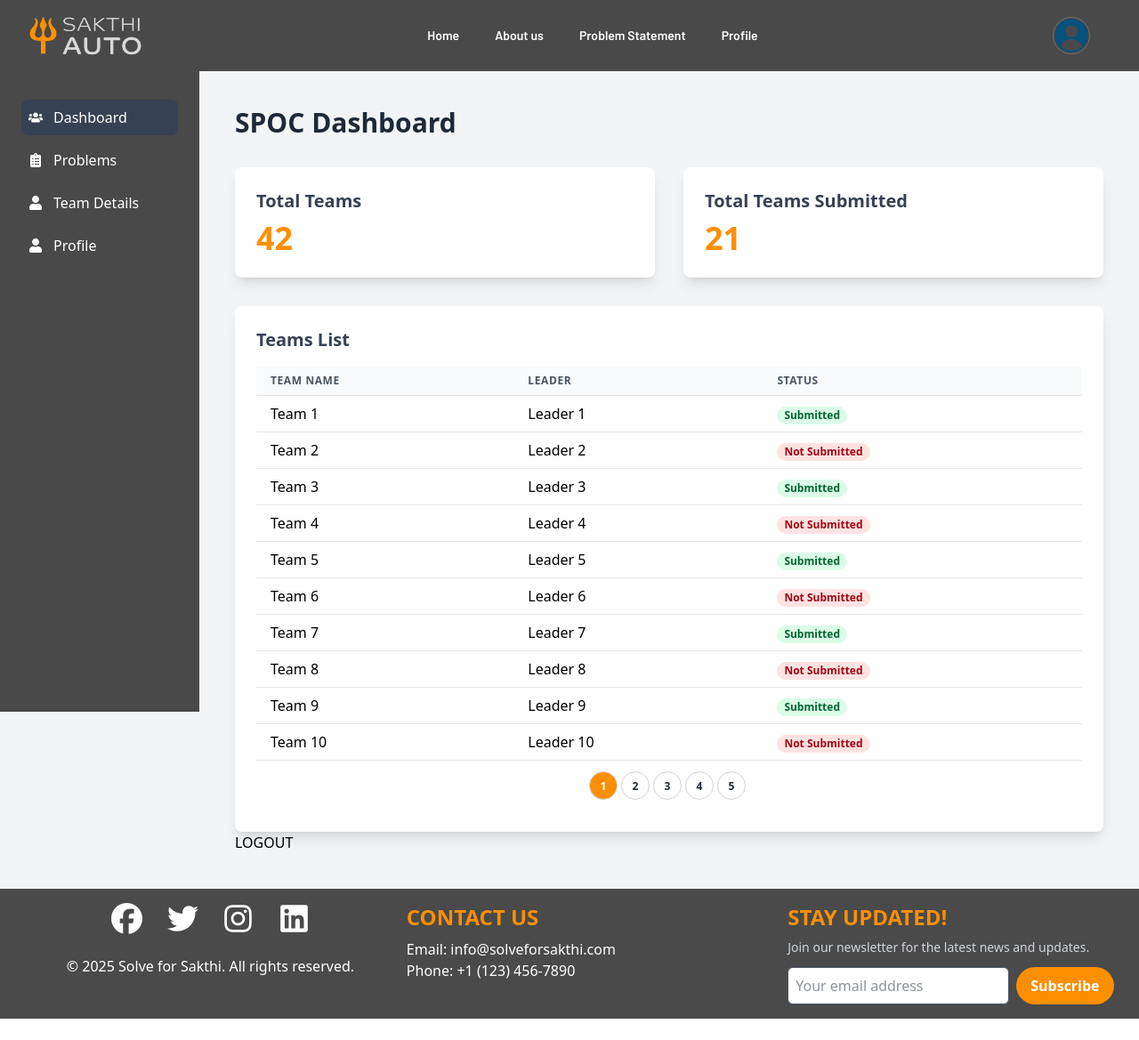
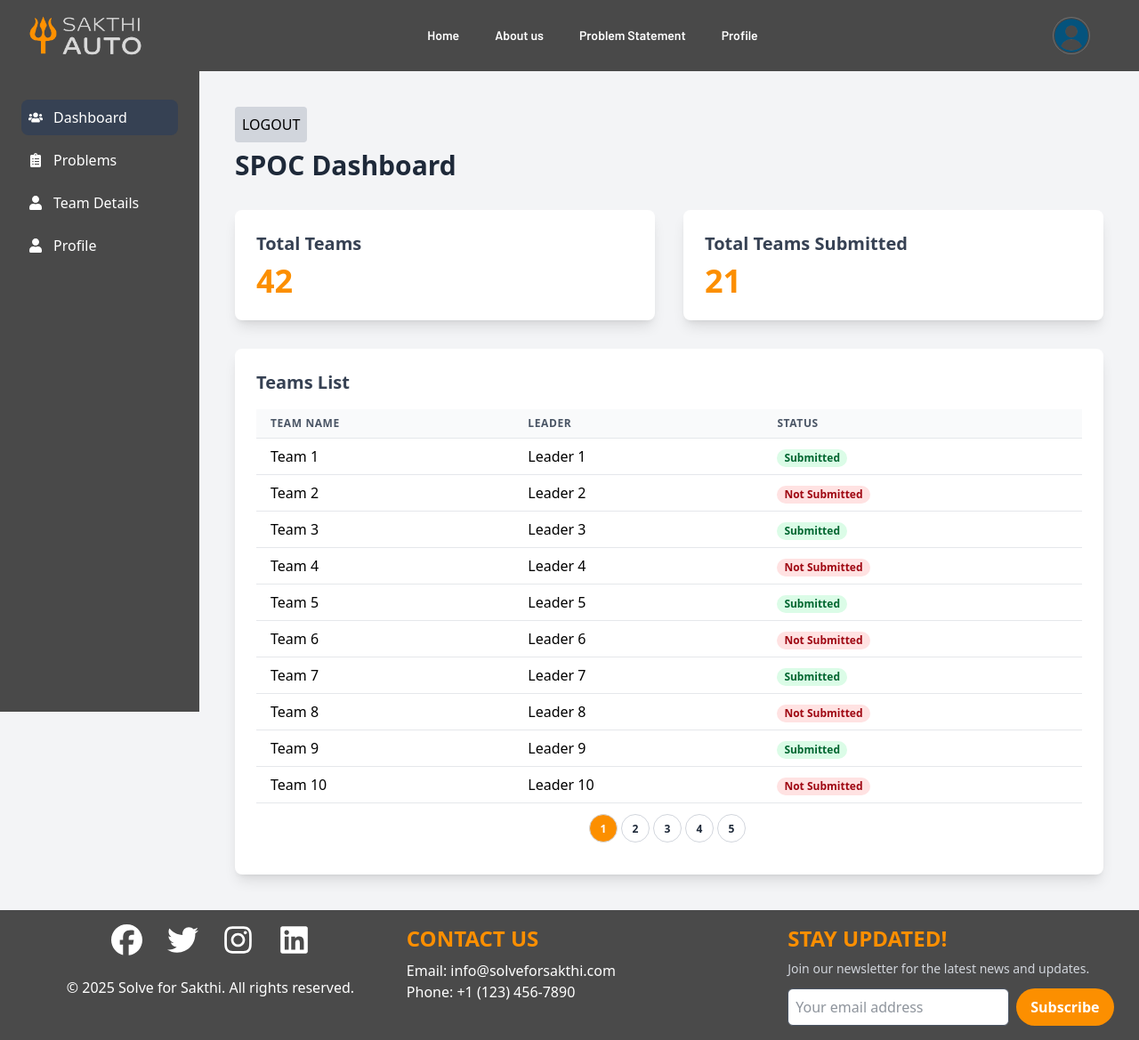
Before and after one commit to damodara2006/Project_SFS, a React (Vite) app in the folder frontend/: page /spoc in a window 1280 px wide. Shown: the whole page at 89% size. Before the commit the page ends 1145 px from the top, so only its background shows below. Built offline with nearby package versions, Linux system fonts and the light colour scheme.

Commit message:
feat: add logout button to SPOC Dashboard

```diff
--- a/frontend/src/pages/spoc/SpocDashboard.jsx
+++ b/frontend/src/pages/spoc/SpocDashboard.jsx
@@ -106,8 +106,8 @@ const SpocDashboard = () => {
                 <main className="flex-1 p-10">
                     {activeView === 'dashboard' && (
                         <>
+                            <div> <button onClick={handlelogout} className=' cursor-pointer py-2 px-2 rounded-sm mb-2 bg-gray-300'>LOGOUT</button></div>
                             <h1 className="text-3xl font-bold mb-8 text-gray-800">SPOC Dashboard</h1>
-
                             {/* Stats Cards */}
                             <div className="grid grid-cols-1 md:grid-cols-2 gap-8 mb-8">
                                 <motion.div
@@ -180,11 +180,13 @@ const SpocDashboard = () => {
                                         </ul>
                                     </nav>
                                 </div>
+
+
                             </motion.div>
                         </>
                     )}
 
-                    <button onClick={handlelogout}>LOGOUT</button>
+
 
                     {activeView === 'problems' && <ProblemStatements />}
                     {activeView === 'profile' && <SPOCProfile />}
```
